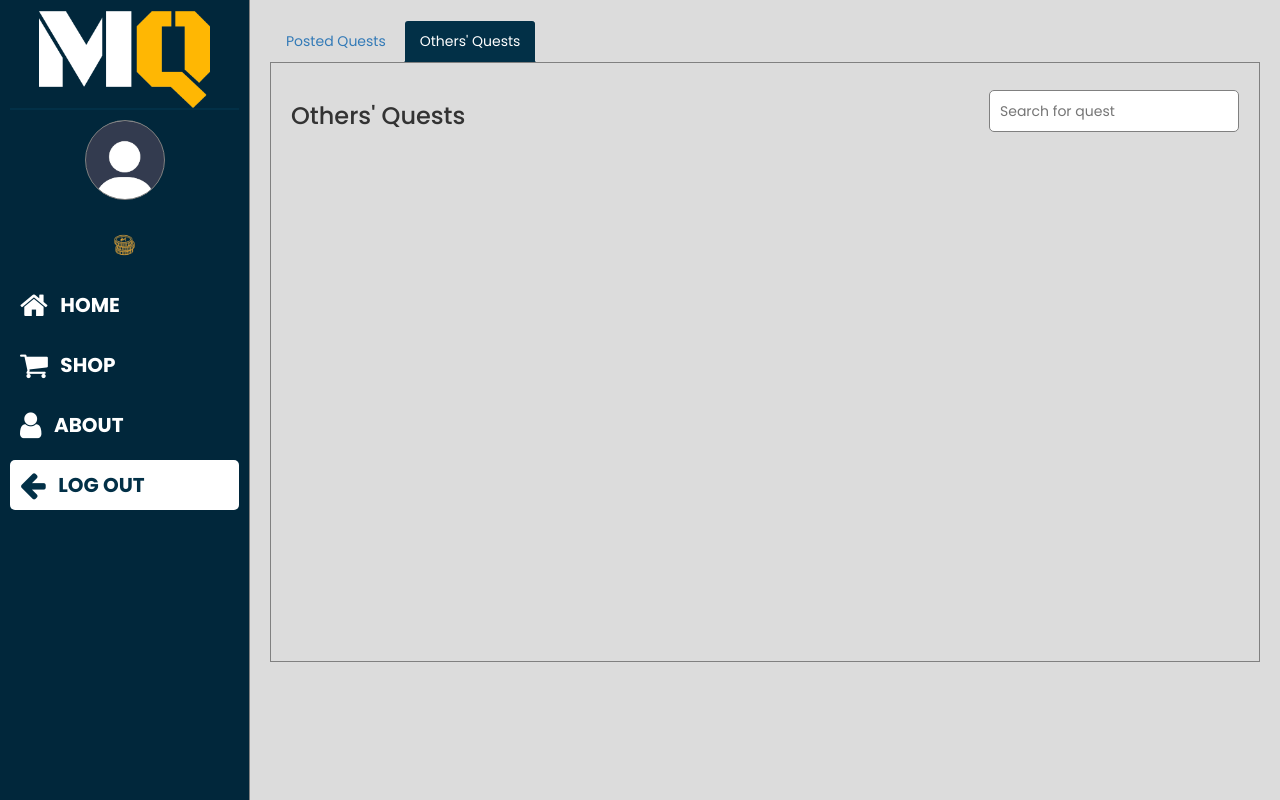
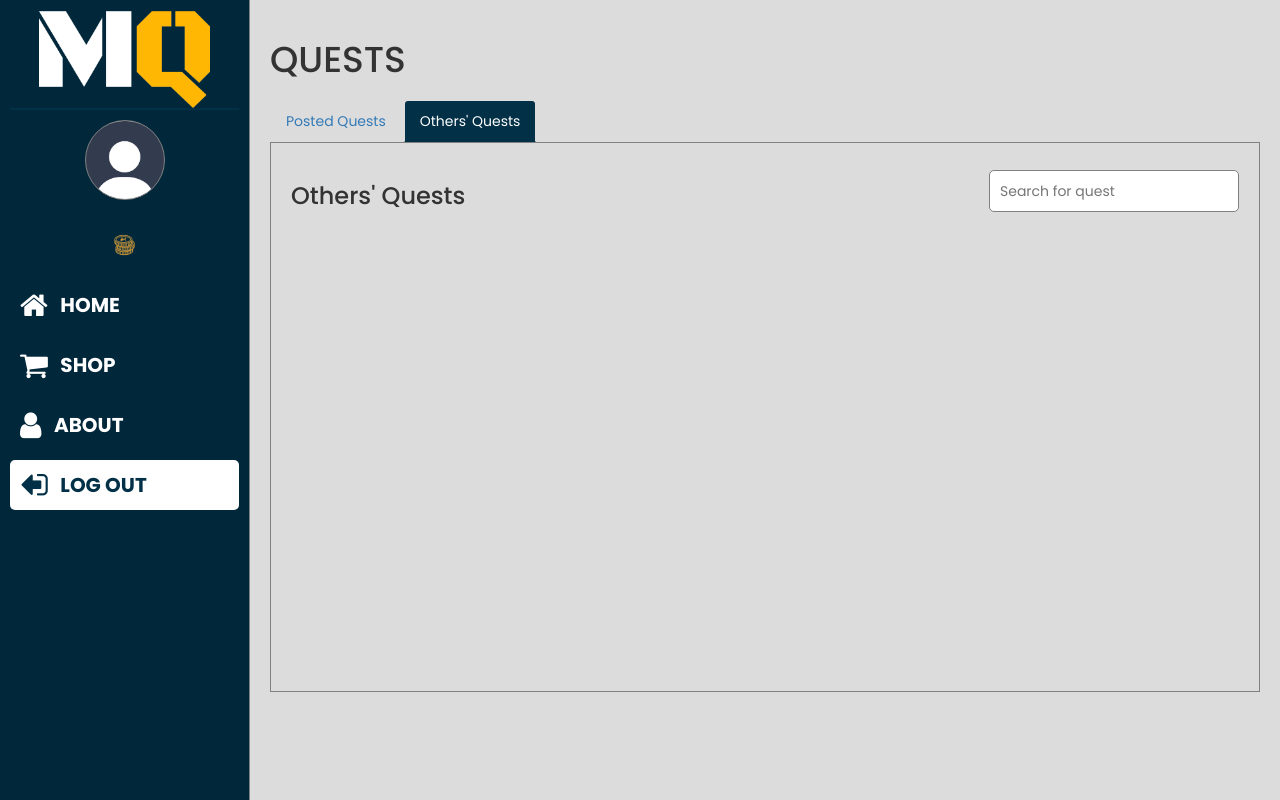
Before and after one commit to raymundrosco/mquest, a website: page public/home.html in a window 1280 px wide. Both pictures are taken after a click on the link "Others' Quests". Drawn offline with nearby package versions, Linux system fonts and the light colour scheme; no server answers.

Commit message:
2024-07-08 logout and overflow fix

```diff
--- a/public/home.html
+++ b/public/home.html
@@ -42,7 +42,7 @@
           <p>ABOUT</p></a
         >
         <a href="./index.html"
-          ><i class="fa fa-arrow-left"></i>
+          ><i class="fa fa-sign-out baliktad"></i>
           <p>LOG OUT</p></a
         >
       </div>
@@ -50,6 +50,8 @@
 
     <main>
       <div class="post-container">
+
+        <h1 class="page-title">QUESTS</h1>
         <!-- <button class="questBtn" id="questBtn">Post a Quest</button> -->
       </div>
 
--- a/public/styles/home.css
+++ b/public/styles/home.css
@@ -117,6 +117,8 @@ main {
   background-color: gainsboro;
   padding: 2rem;
   height: 100vh;
+  display: grid;
+  grid-template-rows: 8rem 4.2rem 1fr;
 }
 
 main > h1 {
@@ -130,7 +132,7 @@ main > h1 {
   display: flex;
   flex-direction: column;
   row-gap: 1rem;
-  max-height: 550px;
+  max-height: 450px;
   overflow-y: scroll;
 }
 .quest {
@@ -217,7 +219,7 @@ main > h1 {
 #nav-otherquest {
   border: 1px solid gray;
   padding: 1rem;
-  min-height: 600px;
+  min-height: 550px;
 }
 
 #nav-yourquest {
@@ -276,3 +278,7 @@ main > h1 {
   grid-row: 3/4;
   margin-left: auto;
 }
+
+.baliktad {
+  transform: rotate(180deg);
+}
--- a/public/styles/maintenance.css
+++ b/public/styles/maintenance.css
@@ -137,3 +137,6 @@ main > h1{
     width: 450px;
     height: 450px;
 }
+.baliktad {
+    transform: rotate(180deg);
+  }
--- a/public/styles/shop.css
+++ b/public/styles/shop.css
@@ -24,7 +24,7 @@ p{
     padding: 1rem 1rem;
     display: flex;
     flex-direction: column;
-    height: 100dvh;
+    height: 100%;
     border-right: 1px solid gray;
 }
 
@@ -32,6 +32,8 @@ body{
     display: grid;
     grid-template-columns: 250px 1fr;
     height: 100vh;
+    overflow-x: hidden;
+    overflow-y: hidden;
 }
 
 .links{
@@ -339,3 +341,7 @@ button.cart{
     background-color: #708090;
     color: #fff;
   }
+
+  .baliktad {
+    transform: rotate(180deg);
+  }
```
Also changed, not shown: public/maintenance.html (+1 -1 lines), public/shop.html (+1 -1 lines).
